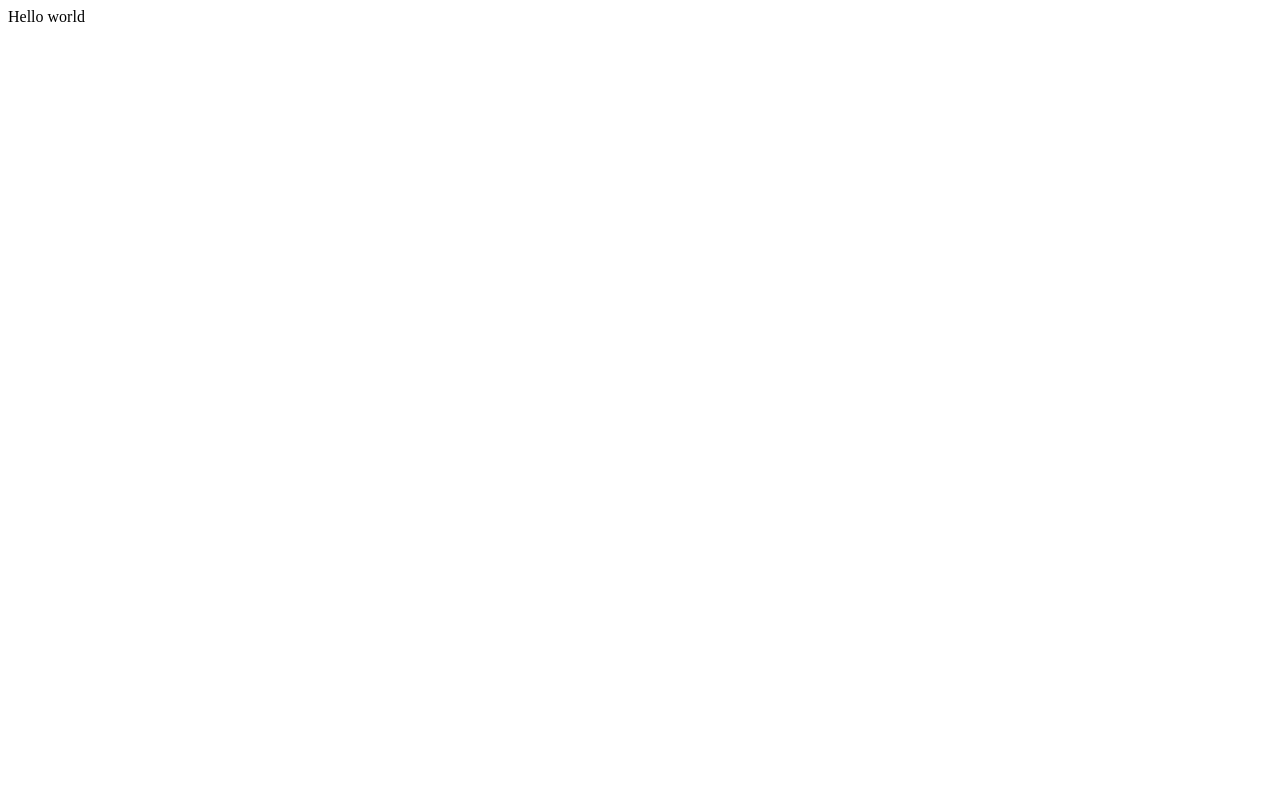
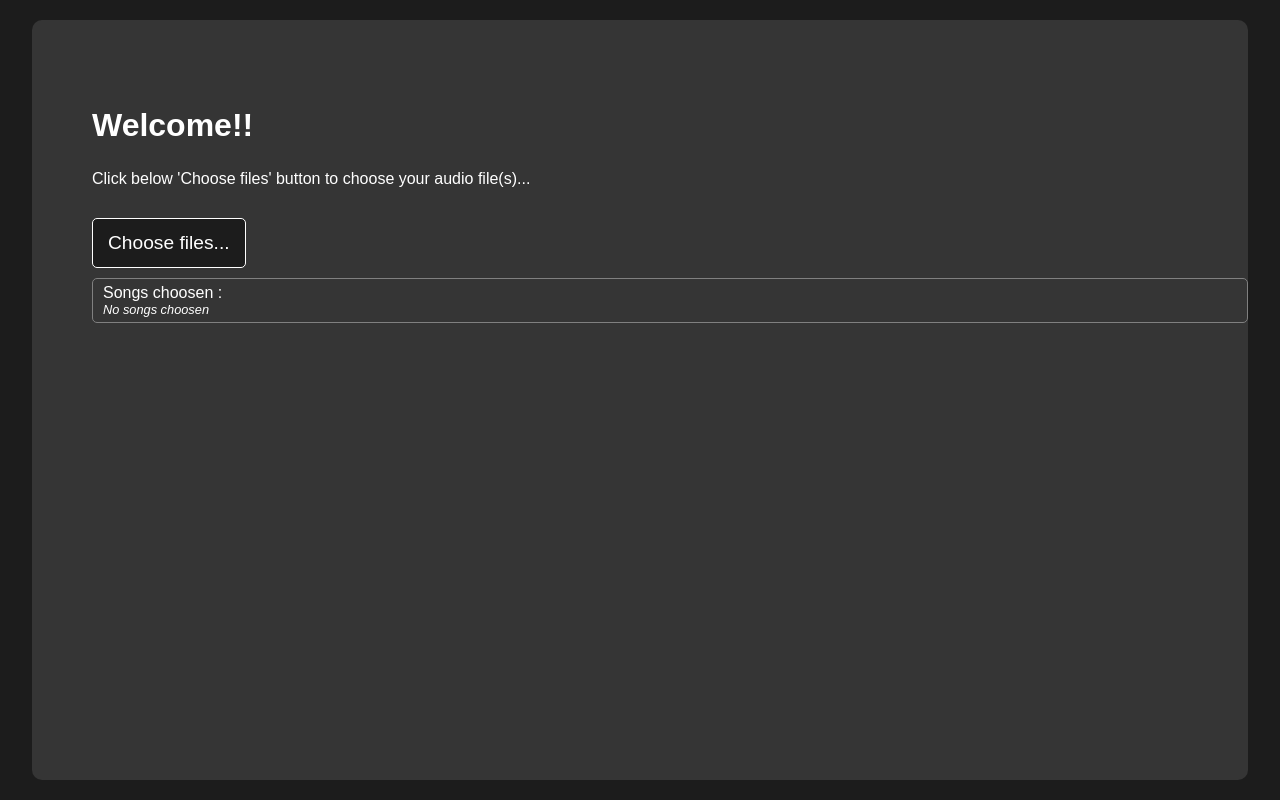
Before and after one commit to aakashdinkarh/music-player-project, a React (Create React App) app: page / in a window 1280 px wide. Built offline with nearby package versions, Linux system fonts and the light colour scheme.

Commit message:
trying again by https

```diff
--- a/src/App.js
+++ b/src/App.js
@@ -10,8 +10,6 @@ import Player from "./Components/Player/Player";
 const App = () => {
   const [audioSrcs, setAudioSrcs] = useState([]);
   const [audioInfo, setAudioInfo] = useState([]);
-
-  return "Hello world";
 
   return (
     <BrowserRouter>
```
